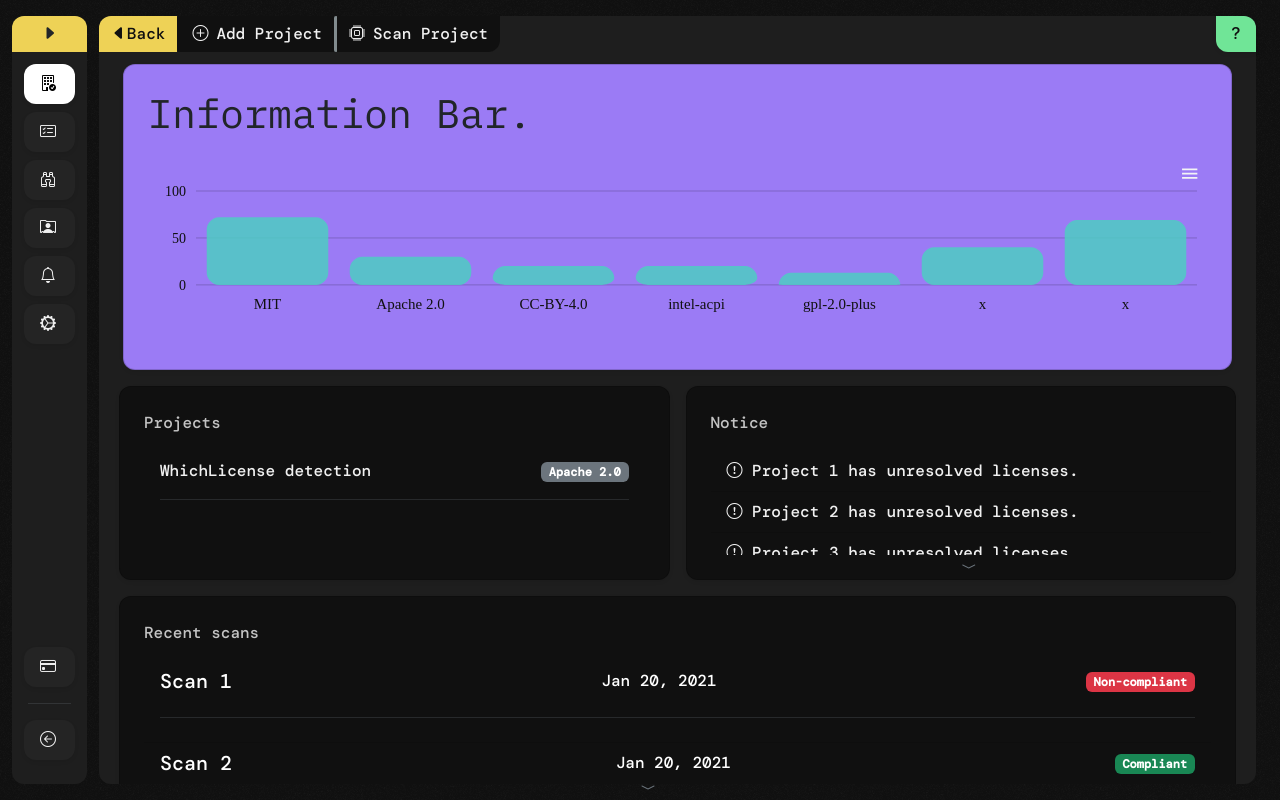
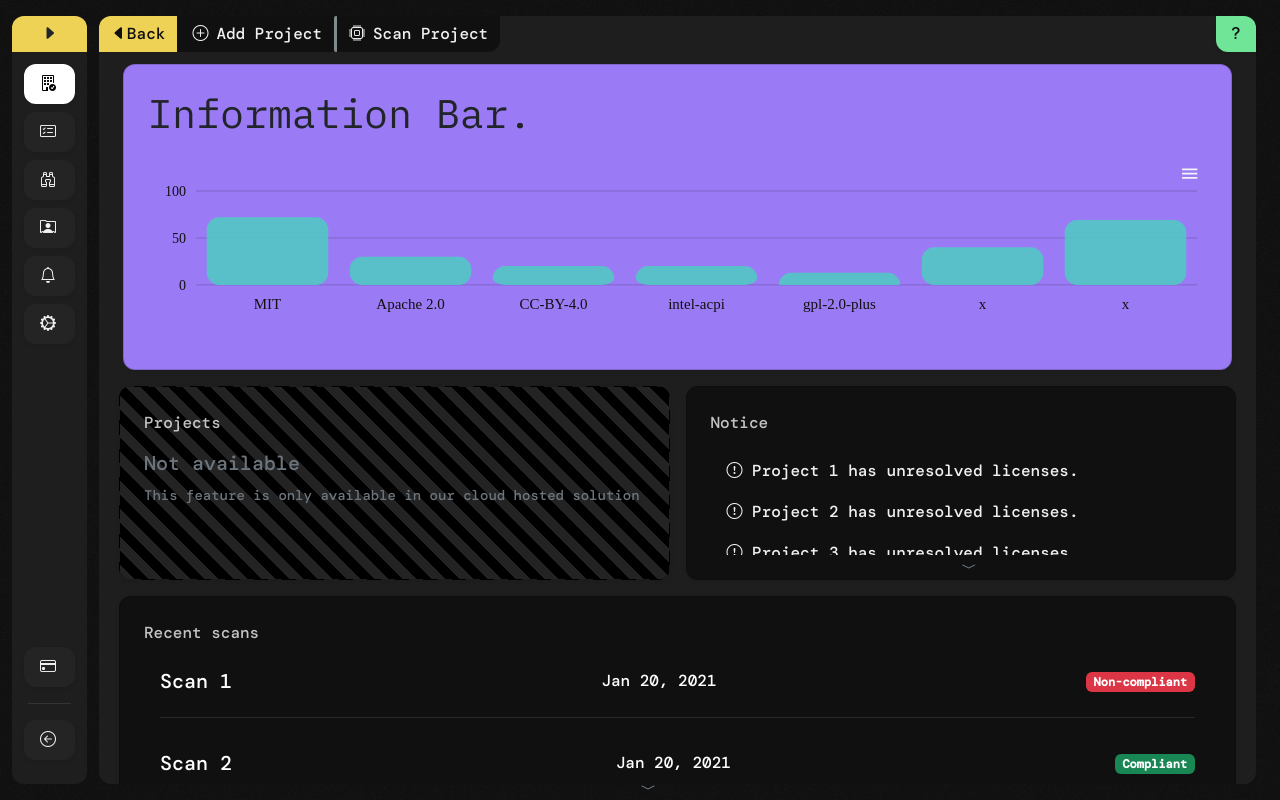
Before and after one commit to whichlicense/frontend, a React (Create React App) app: page /dashboard in a window 1280 px wide. Built offline with nearby package versions, Linux system fonts and the light colour scheme.

Commit message:
add ProviderMismatchHandler example
Signed-off-by: duart38 <duartsnel@icloud.com>

```diff
--- a/src/pages/Dashboard.tsx
+++ b/src/pages/Dashboard.tsx
@@ -20,6 +20,8 @@ import { useNavigate } from "react-router-dom";
 import RegularCard from "../components/Cards/RegularCard";
 import HBarChart from "../components/Charts/HBarChart";
 import { useToolBar } from "../components/Hooks/useToolBar";
+import { ProviderType } from "../components/Provider/Provider";
+import ProviderMismatchHandler, { ProviderMismatchAction } from "../components/Provider/Rendering/ProviderMismatchHandler";
 import { ToolBarItemType } from "../context/ToolBarContext";
 
 export default function Dashboard() {
@@ -94,10 +96,21 @@ export default function Dashboard() {
 
       <Row>
         <Col xs={12} md={6} className="g-3 d-flex align-items-stretch">
+          <ProviderMismatchHandler
+          replacingComponent={
+            <RegularCard className="bg-striped" title={"Projects"} fadeIn>
+              <div className="text-muted">
+                <h5 >Not available</h5>
+                <small>This feature is only available in our cloud hosted solution</small>
+              </div>
+            </RegularCard>
+          }
+           requiredProvider={ProviderType.CLOUD} action={ProviderMismatchAction.REPLACE}>
           <RegularCard title={"Projects"} fadeIn>
             <ListGroup variant="flush">
               <ListGroup.Item>
-                <div className="d-flex justify-content-between align-items-start">
+                <div className="d-flex justify-content-between align-items-start"
+                onClick={()=>{console.log('ss')}}>
                   <div className="align-self-center">
                     WhichLicense detection
                   </div>
@@ -109,6 +122,7 @@ export default function Dashboard() {
               </ListGroup.Item>
             </ListGroup>
           </RegularCard>
+          </ProviderMismatchHandler>
         </Col>
 
         <Col xs={12} md={6} className="g-3 d-flex align-items-stretch">
```
